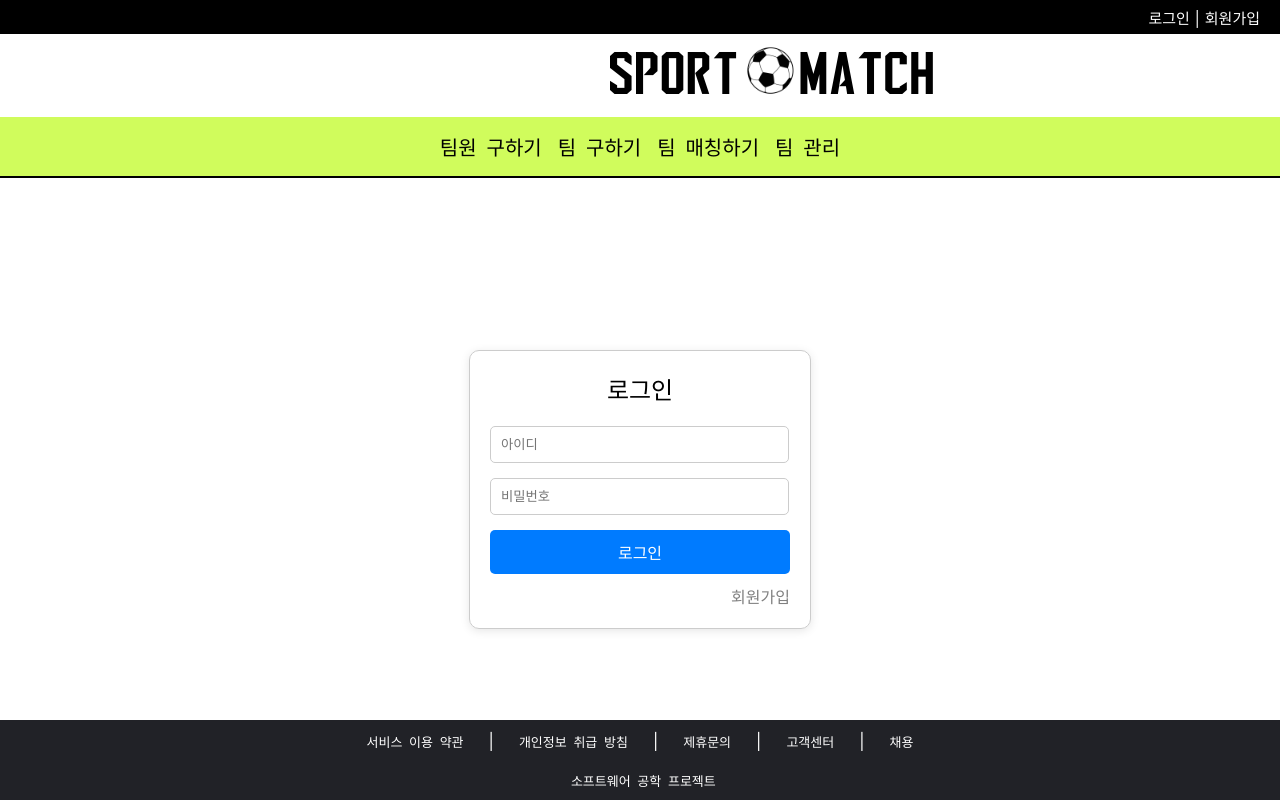
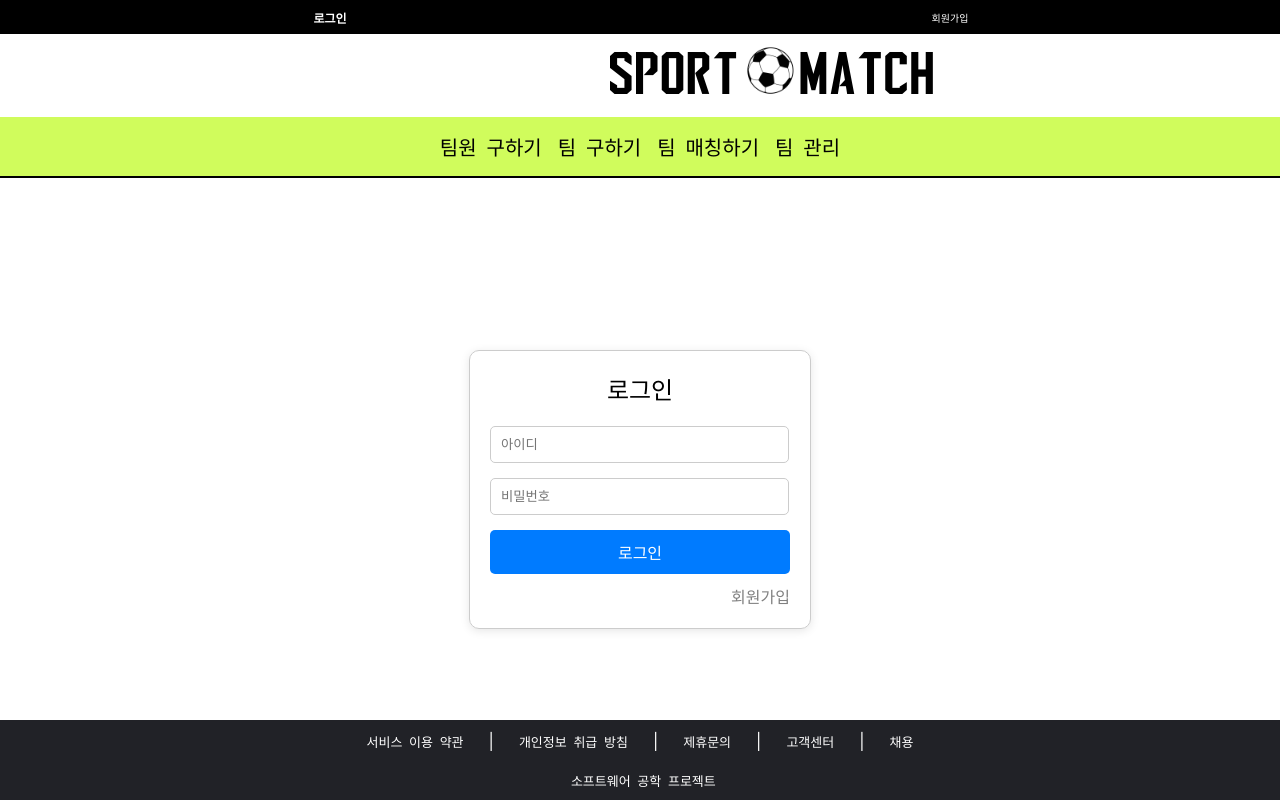
Before and after one commit to SW-Engneering/SW-client, a React (Create React App) app: page /login in a window 1280 px wide. Built offline with nearby package versions, Linux system fonts and the light colour scheme; a web font is replaced by a local one.

Commit message:
fix 메뉴바 수정

```diff
--- a/src/App.js
+++ b/src/App.js
@@ -25,6 +25,7 @@ function App() {
                 <InsideContainer>
                     <Routes>
                         <Route path="/" element={<Home />} />
+                        <Route path="/u/:id" element={<Home/>}/>
                         <Route path="/login" element={<Login />} />
                         <Route path="/member" element={<Mamber />} />
                         <Route path="/team" element={<Team />} />
--- a/src/component/layout/Header.js
+++ b/src/component/layout/Header.js
@@ -1,18 +1,38 @@
 import styled from 'styled-components';
-import { NavLink } from 'react-router-dom';
+import { Link, useLocation } from 'react-router-dom';
+import React, { useEffect, useState } from 'react';
 
 export default function Header() {
+    const location = useLocation();
+    const [id, setId] = useState(null);
+
+    useEffect(() => {
+        let currentPath = window.location.pathname;
+        let parts = currentPath.split('/');
+        let ocidFromUrl = parts[2];
+
+        // ocidFromUrl이 undefined일 경우 id를 null로 설정
+        setId(ocidFromUrl ? ocidFromUrl : null);
+    }, [location]);
+
+    const guestMenu = [
+        { to: '/login', text: '로그인' },
+        { to: '/signup', text: '회원가입' }
+    ];
+    const userMenu = [
+        { to: '/mypage', text: '안녕하세요' }
+    ];
+
+    // id가 null이 아닐 때 userMenu를 사용하도록 수정
+    const menuItems = id === null ? guestMenu : userMenu;
+
     return (
         <Container>
-            <span>
-                <a href="/login">
-                    <LoginContainer>로그인</LoginContainer>
-                </a>
-                <Divider>|</Divider>
-                <a href="/signup">
-                    <LoginContainer>회원가입</LoginContainer>
-                </a>
-            </span>
+            {menuItems.map((item) => (
+                <NaviMenu key={item.to} to={item.to} active={location.pathname === item.to}>
+                    <NaviText>{item.text}</NaviText>
+                </NaviMenu>
+            ))}
         </Container>
     );
 }
@@ -29,13 +49,19 @@ const Container = styled.div`
     max-width: 100%;
 `;
 
-const LoginContainer = styled.div`
-    font-family: YesGothicM;
-    display: inline-block;
+const NaviMenu = styled(Link)`
+    height: 100%;
+    display: flex;
+    flex-direction: column;
+    justify-content: center;
+    align-items: center;
+    text-decoration: none;
     color: white;
-    text-align: right;
+    flex: 1;
+    font-weight: ${({ active }) => (active ? 'bold' : 'normal')};
+    font-size: ${({ active }) => (active ? '12px' : '10px')};
 `;
-const Divider = styled.span`
-    margin: 0 5px;
-    color: white;
+
+const NaviText = styled.div`
+    // 하단네비바 텍스트 스타일
 `;
--- a/src/component/page/01_Login.js
+++ b/src/component/page/01_Login.js
@@ -1,12 +1,16 @@
 import React, { useState } from "react";
 import styled from "styled-components";
+import { useNavigate } from 'react-router-dom';
 
 export default function Login() {
     const [id, setId] = useState("");
     const [password, setPassword] = useState("");
+    const [userState, setUserState] = useState(false);
+    const navigate = useNavigate();
 
     const handleLogin = () => {
-        // 로그인 처리 로직을 여기에 추가
+        setUserState(true);
+        navigate(`/u/${id}`)
         console.log("로그인 시도:", { id, password });
     };
 
```
